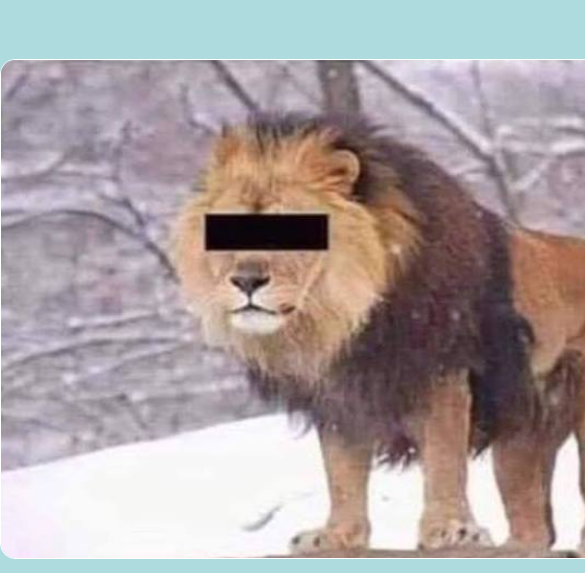
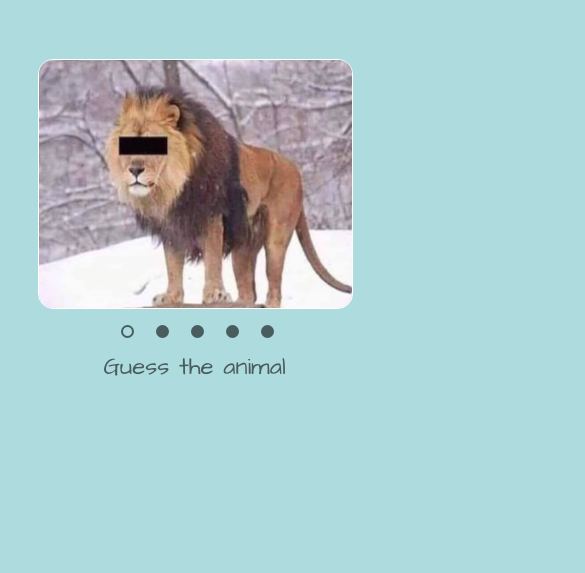
Before and after one commit to orla90/cssMemSlider, a plain HTML site: page cssMemSlider/index.html in a window 390 px wide. Shown: the top 573 px of the page, 585 px wide, since content can reach past the window. Drawn offline with Linux system fonts and the light colour scheme.

Commit message:
feat: add adaptive layouts (Tue, May 10, 2022  01:29:20 AM)

```diff
--- a/cssMemSlider/style.css
+++ b/cssMemSlider/style.css
@@ -85,7 +85,7 @@ input[type="radio"] {
 .slider-img {
   display: flex;
   width: 800px;
-  height: 500px;
+  height: 550px;
   flex-direction: column;
   overflow: hidden;
 }
@@ -99,7 +99,7 @@ input[type="radio"] {
 .slider-extra {
   display: flex;
   height: 16%;
-  padding: 20px 0 0;
+  padding: 3% 0 0;
   justify-content: space-between;
   align-items: baseline;
 }
@@ -192,3 +192,58 @@ img {
 #btn5:checked ~ .slider-extra > .slider-nav > .navigator > .bar5 > .bar-item {
   background: #addbde;
 }
+
+@media (max-width: 768px) {
+  body {
+    font-size: 3rem;
+  }
+
+  .wrapper {
+    width: 600px;
+  }
+  .slider-wrapper {
+    width: 600px;
+  }
+
+  .slider-img {
+    width: 600px;
+    height: 450px;
+  }
+
+  .slider-text {
+    width: 75%;
+    padding-top: 1%;
+    text-align: center;
+  }
+
+  .slider-extra {
+    flex-direction: column-reverse;
+    margin-top: 5%;
+  }
+
+  .slider-nav {
+    margin: 0 auto;
+  }
+}
+
+@media (max-width: 640px) {
+  body {
+    font-size: 2.4rem;
+  }
+
+  .wrapper {
+    width: 315px;
+  }
+  .slider-wrapper {
+    width: 315px;
+  }
+
+  .slider-img {
+    width: 315px;
+    height: 250px;
+  }
+
+  .slider-extra {
+    margin-top: 10%;
+  }
+}
```
